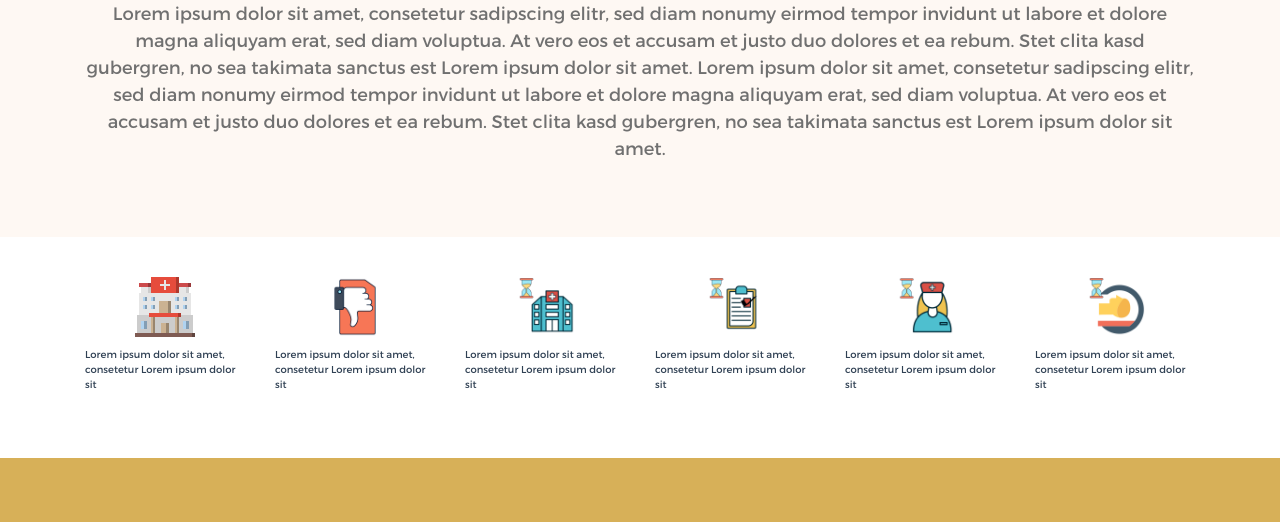
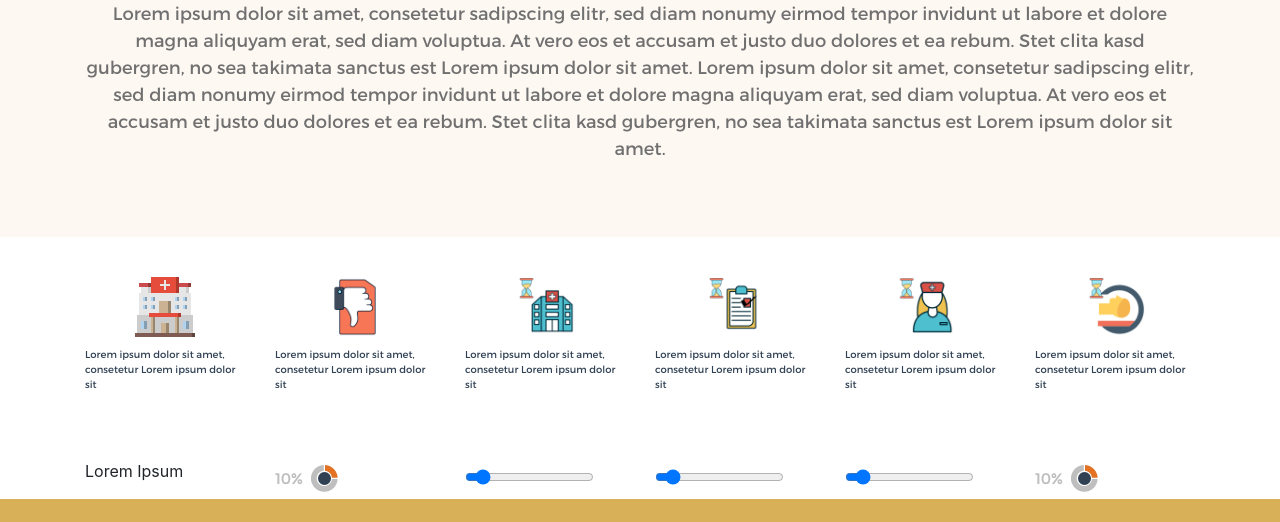
Before and after one commit to usmankhalid2591/EROBserver, a plain HTML site: page index.html in a window 1280 px wide. Shown: the part 255-777 px from the top of the page. Drawn offline with Linux system fonts and the light colour scheme; a web font is replaced by a local one.

Commit message:
table
table added

```diff
--- a/css/style.scss
+++ b/css/style.scss
@@ -204,6 +204,19 @@ body {
     padding: 10px 0px;
   }
 }
+.tables-items{
+  background-color: rgba($color:color(pro_orange), $alpha: 0.05);
+  padding: 20px 0px;
+    .name{
+      font-family: mont_regular;
+      font-size: font-size(16);
+      color: color(pro_orange);
+      text-align: left;
+    }
+    .input-value{
+      width: auto;
+    }
+}
 
 .footer{
   background-color: color(pro_yellow);
--- a/index.html
+++ b/index.html
@@ -122,6 +122,31 @@
               <img src="/img/icon-6.png">
               <p class="paragraph">Lorem ipsum dolor sit amet, consetetur Lorem ipsum dolor sit</p>
             </div>
+          </div>
+        </div>
+      </div>
+    </section>
+
+    <section class="table-items">
+      <div class="container">
+        <div class="row justify-content-center align-items-center">
+          <div class="col-lg-2">
+            <p class="name">Lorem Ipsum</p>
+          </div>
+          <div class="col-lg-2">
+            <img src="/img/circle.png">
+          </div>
+          <div class="col-lg-2">
+            <input class="input-value" type="range" min="1" max="100" value="10">
+          </div>
+          <div class="col-lg-2">
+            <input class="input-value" type="range" min="1" max="100" value="10">
+          </div>
+          <div class="col-lg-2">
+            <input class="input-value" type="range" min="1" max="100" value="10">
+          </div>
+          <div class="col-lg-2">
+            <img src="/img/circle.png">
           </div>
         </div>
       </div>
```
Also changed, not shown: css/style.css, img/circle.png (added), 1 other file.
